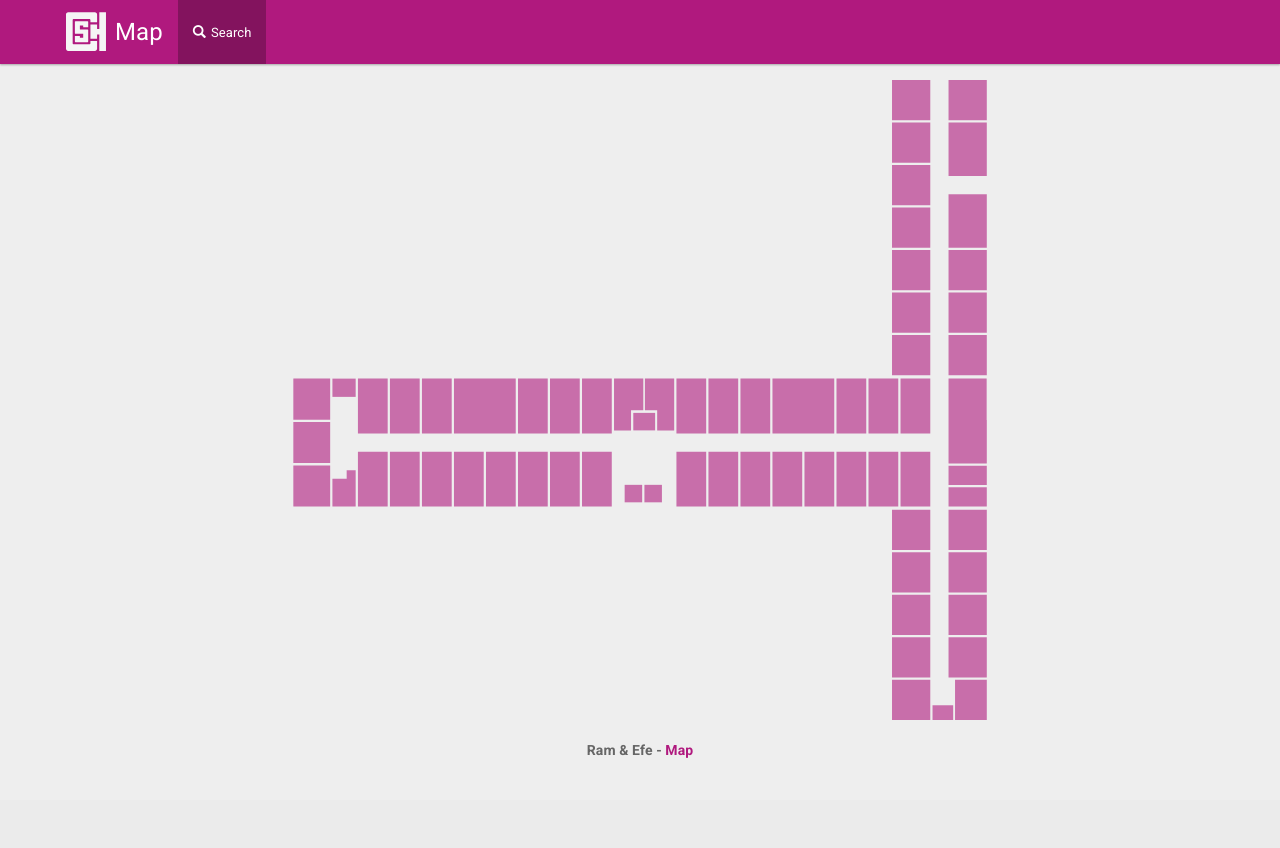
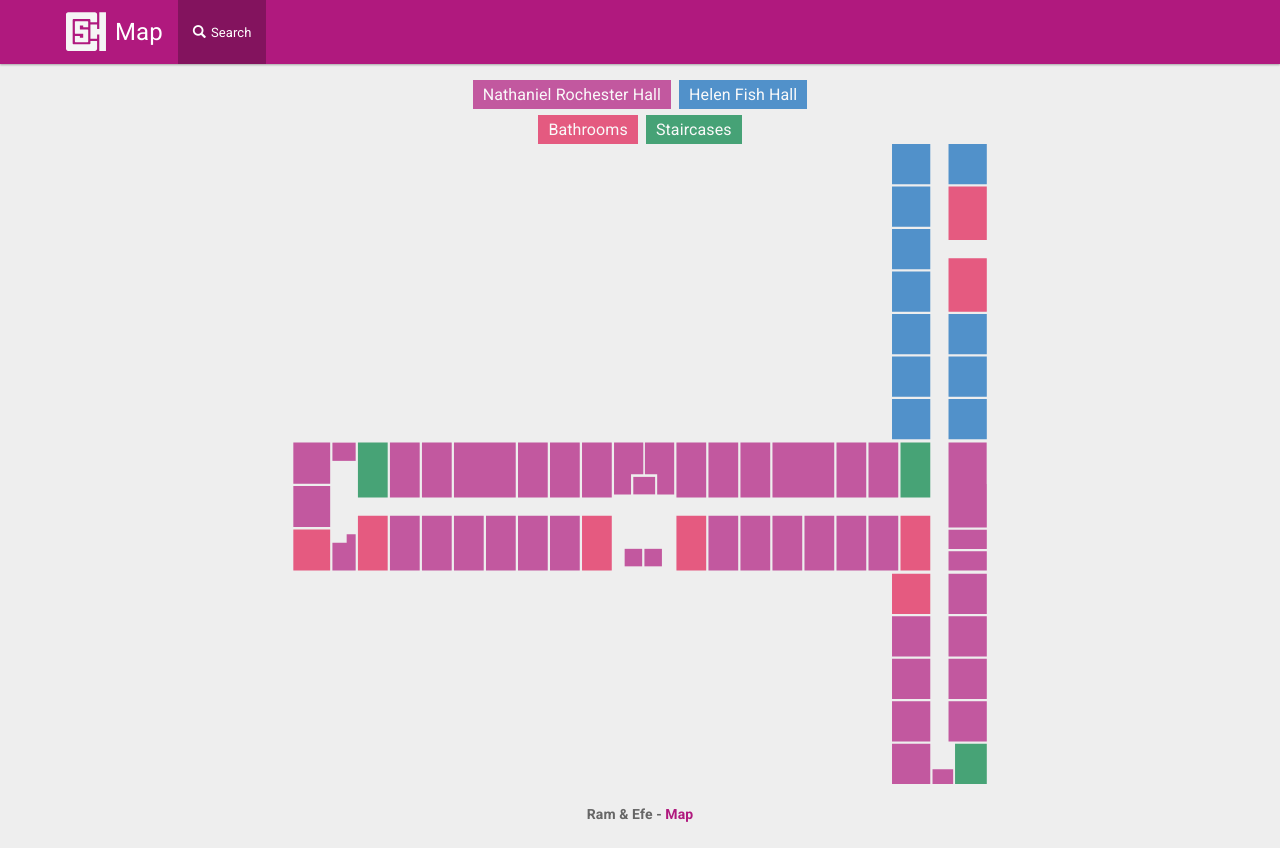
Before and after one commit to RamZallan/csh-map, a Flask app: page / in a window 1280 px wide. Before the commit the page ends 758 px from the top, so only its background shows below. Run offline with Flask 2, Linux system fonts and the light colour scheme; parts of the project's set-up code (start-up, migrations or seed data) failed here and were passed over; some libraries are stand-ins or nearby versions.

Commit message:
Adding and updating base cases for special rooms (lounge, staircases, etc.)

```diff
--- a/csh_map/static/css/styles.css
+++ b/csh_map/static/css/styles.css
@@ -1,55 +1,93 @@
+/* line 6, C:/Users/Ram/Desktop/csh-map/csh_map/static/css/styles.scss */
 body {
-    padding-top: 80px;
-}
+  padding: 80px 0 20px 0; }
 
+/* line 10, C:/Users/Ram/Desktop/csh-map/csh_map/static/css/styles.scss */
+#legend {
+  text-align: center;
+  font-size: 16px;
+  opacity: 0.7;
+  color: white; }
+  /* line 15, C:/Users/Ram/Desktop/csh-map/csh_map/static/css/styles.scss */
+  #legend #legend-buildings {
+    margin-bottom: 5px; }
+  /* line 18, C:/Users/Ram/Desktop/csh-map/csh_map/static/css/styles.scss */
+  #legend span {
+    padding: 5px 10px;
+    margin: 10px 2px; }
+    /* line 21, C:/Users/Ram/Desktop/csh-map/csh_map/static/css/styles.scss */
+    #legend span#legend-bathrooms {
+      background: #E11C52; }
+    /* line 24, C:/Users/Ram/Desktop/csh-map/csh_map/static/css/styles.scss */
+    #legend span#legend-nrh {
+      background: #B0197E; }
+    /* line 27, C:/Users/Ram/Desktop/csh-map/csh_map/static/css/styles.scss */
+    #legend span#legend-fish {
+      background: #0F6ABB; }
+    /* line 30, C:/Users/Ram/Desktop/csh-map/csh_map/static/css/styles.scss */
+    #legend span#legend-staircases {
+      background: #008344; }
+
+/* line 36, C:/Users/Ram/Desktop/csh-map/csh_map/static/css/styles.scss */
 svg {
   width: 100%;
   height: auto;
-    max-height: 80vh;
-}
+  max-height: 80vh; }
 
+/* line 42, C:/Users/Ram/Desktop/csh-map/csh_map/static/css/styles.scss */
 .room {
   cursor: pointer;
-    opacity: 0.6;
+  opacity: 0.7;
   fill: #B0197E;
-    transition: 0.3s opacity;
-}
+  transition: 0.3s opacity; }
+  /* line 47, C:/Users/Ram/Desktop/csh-map/csh_map/static/css/styles.scss */
+  .room.bathroom {
+    fill: #E11C52; }
+  /* line 50, C:/Users/Ram/Desktop/csh-map/csh_map/static/css/styles.scss */
+  .room.staircase {
+    fill: #008344; }
+  /* line 53, C:/Users/Ram/Desktop/csh-map/csh_map/static/css/styles.scss */
+  .room:hover {
+    opacity: 1; }
 
-.room:hover {
-    opacity: 1;
-}
+/* line 59, C:/Users/Ram/Desktop/csh-map/csh_map/static/css/styles.scss */
+#fish .room {
+  fill: #0F6ABB; }
+  /* line 61, C:/Users/Ram/Desktop/csh-map/csh_map/static/css/styles.scss */
+  #fish .room.bathroom {
+    fill: #E11C52; }
 
+/* line 67, C:/Users/Ram/Desktop/csh-map/csh_map/static/css/styles.scss */
 nav .glyphicon {
-    margin-right: 5px;
-}
+  margin-right: 5px; }
 
+/* line 71, C:/Users/Ram/Desktop/csh-map/csh_map/static/css/styles.scss */
 footer {
   margin-top: 10px;
   text-align: center;
   font-weight: bold;
-    font-size: 14px;
-}
+  font-size: 14px; }
 
+/* line 78, C:/Users/Ram/Desktop/csh-map/csh_map/static/css/styles.scss */
 .modal-header {
   padding: 2px 0;
   text-align: center;
-    border-bottom: 1px solid #555;
-}
-
+  border-bottom: 1px solid #555; }
+  /* line 82, C:/Users/Ram/Desktop/csh-map/csh_map/static/css/styles.scss */
   .modal-header .close {
     padding: 5px 10px;
     font-size: 25px;
     color: #B0197E;
-    outline: none;
-}
-
+    outline: none; }
+  /* line 88, C:/Users/Ram/Desktop/csh-map/csh_map/static/css/styles.scss */
   .modal-header h4 {
     font-weight: bolder;
-    margin-left: 30px;
-}
+    margin-left: 30px; }
 
+/* line 94, C:/Users/Ram/Desktop/csh-map/csh_map/static/css/styles.scss */
 .modal-body p {
   font-size: 16px;
   padding-top: 10px;
-    text-align: center;
-}/
+  text-align: center; }
+
+/*# sourceMappingURL=styles.css.map */
--- /dev/null
+++ b/csh_map/static/css/styles.scss
@@ -0,0 +1,98 @@
+$purple: #B0197E;
+$pink: #E11C52;
+$blue: #0F6ABB;
+$green: #008344;
+
+body {
+    padding: 80px 0 20px 0;
+}
+
+#legend {
+    text-align: center;
+    font-size: 16px;
+    opacity: 0.7;
+    color: white;
+    & #legend-buildings {
+        margin-bottom: 5px;
+    }
+    & span {
+        padding: 5px 10px;
+        margin: 10px 2px;
+        &#legend-bathrooms {
+            background: $pink;
+        }
+        &#legend-nrh {
+            background: $purple;
+        }
+        &#legend-fish {
+            background: $blue;
+        }
+        &#legend-staircases {
+            background: $green;
+        }
+    }
+}
+
+svg {
+    width: 100%;
+    height: auto;
+    max-height: 80vh;
+}
+
+.room {
+    cursor: pointer;
+    opacity: 0.7;
+    fill: $purple;
+    transition: 0.3s opacity;
+    &.bathroom {
+        fill: $pink;
+    }
+    &.staircase {
+        fill: $green;
+    }
+    &:hover {
+        opacity: 1;
+    }
+}
+
+#fish {
+    & .room {
+        fill: $blue;
+        &.bathroom {
+            fill: $pink;
+        }
+    }
+}
+
+nav .glyphicon {
+    margin-right: 5px;
+}
+
+footer {
+    margin-top: 10px;
+    text-align: center;
+    font-weight: bold;
+    font-size: 14px;
+}
+
+.modal-header {
+    padding: 2px 0;
+    text-align: center;
+    border-bottom: 1px solid #555;
+    & .close {
+        padding: 5px 10px;
+        font-size: 25px;
+        color: $purple;
+        outline: none;
+    }
+    & h4 {
+        font-weight: bolder;
+        margin-left: 30px;
+    }
+}
+
+.modal-body p {
+    font-size: 16px;
+    padding-top: 10px;
+    text-align: center;
+}
--- a/csh_map/static/js/scripts.js
+++ b/csh_map/static/js/scripts.js
@@ -11,6 +11,8 @@ var regexBldg = /([(a-zA-Z)])\w+/g,
 // Used for convenience, but not neccesary
 var $modalTitle = $('#map-modal .modal-title'),
     $modalBody = $("#map-modal .modal-body");
+
+
 
 function updateModalTitle(title) {
     /*
@@ -47,10 +49,12 @@ function updateResidents(roomNum) {
         case "3058":
             $modalTitle.css('textTransform', 'capitalize');
             updateModalTitle("Lounge");
+            updateModalBody("No residents.");
             break;
         case "3098":
             $modalTitle.css('textTransform', 'capitalize');
             updateModalTitle("User Center");
+            updateModalBody("No residents.");
             break;
         case "3034":
             $modalTitle.css('textTransform', 'capitalize');
@@ -59,16 +63,19 @@ function updateResidents(roomNum) {
             break;
             $modalTitle.css('textTransform', 'capitalize');
         case "3048":
+            $modalTitle.css('textTransform', 'capitalize');
             updateModalTitle("Server Room");
             updateModalBody("Jordan Rodgers<br>Liam Middlebrook<br>Marc Billow<br>James Forcier");
             break;
         case "3012":
             $modalTitle.css('textTransform', 'capitalize');
             updateModalTitle("User Center");
+            updateModalBody("No residents.");
             break;
         case "3950":
             $modalTitle.css('textTransform', 'capitalize');
             updateModalTitle("Elevator");
+            updateModalBody("No residents.");
             break;
         case "3080":
             $modalTitle.css('textTransform', 'capitalize');
@@ -86,6 +93,7 @@ function updateResidents(roomNum) {
         case "3962":
             $modalTitle.css('textTransform', 'capitalize');
             updateModalTitle("Staircase");
+            updateModalBody("No residents.");
             break;
         case "F%203023":
         case "F%203018":
--- a/csh_map/templates/index.html
+++ b/csh_map/templates/index.html
@@ -32,7 +32,6 @@
             <!--/.nav-collapse -->
         </div>
     </nav>
-
     <div class="modal fade" id="map-modal" role="dialog" tabindex="-1" aria-labelledby="residents-modal-label" style="display: none;">
         <div class="modal-dialog modal-sm" role="document">
             <div class="modal-content">
@@ -46,6 +45,17 @@
 
     <div class="container">
         <div class="row">
+            <div class="col-xs-12 col-md-8 col-md-offset-2" id="legend">
+                <div id="legend-buildings"><span id="legend-nrh">Nathaniel Rochester Hall</span>
+                    <span id="legend-fish">Helen Fish Hall</span>
+                </div>
+                <div class="legend-types">
+                    <span id="legend-bathrooms">Bathrooms</span>
+                    <span id="legend-staircases">Staircases</span>
+                </div>
+            </div>
+        </div>
+        <div class="row">
             <div class="col-md-12 col-lg-8 col-lg-offset-2" id="map-container">
                 <svg id="floorplan" xmlns="http://www.w3.org/2000/svg" viewBox="1464 -458 2772.3 2559">
                     <g id="southSide">
@@ -56,16 +66,16 @@
                         <path id="nrh-3-3099" class="room" data-toggle="modal" data-target="#map-modal" d="M2234.3 1028h119v219h-119z" />
                         <path id="nrh-3-3095" class="room" data-toggle="modal" data-target="#map-modal" d="M2362.3 1028h119v219h-119z" />
                         <path id="nrh-3-3091" class="room" data-toggle="modal" data-target="#map-modal" d="M2490.3 1028h119v219h-119z" />
-                            <path id="nrh-3-3087" class="room" data-toggle="modal" data-target="#map-modal" d="M2618.3 1028h119v219h-119z" />
+                        <path id="nrh-3-3087" class="room bathroom" data-toggle="modal" data-target="#map-modal" d="M2618.3 1028h119v219h-119z" />
                         <path id="nrh-3-3086" class="room" data-toggle="modal" data-target="#map-modal" d="M2618.3 736h119v219h-119z" />
                         <path id="nrh-3-3090" class="room" data-toggle="modal" data-target="#map-modal" d="M2490.3 736h119v219h-119z" />
                         <path id="nrh-3-3094" class="room" data-toggle="modal" data-target="#map-modal" d="M2362.3 736h119v219h-119z" />
                         <path id="nrh-3-3098" class="room" data-toggle="modal" data-target="#map-modal" d="M2106.3 736h247v219h-247z" />
                         <path id="nrh-3-3110" class="room" data-toggle="modal" data-target="#map-modal" d="M1850.3 736h119v219h-119z" />
                         <path id="nrh-3-3106" class="room" data-toggle="modal" data-target="#map-modal" d="M1978.3 736h119v219h-119z" />
-                            <path id="nrh-3-3115" class="room" data-toggle="modal" data-target="#map-modal" d="M1722.3 1028h119v219h-119z" />
-                            <path id="nrh-3-3962" class="room" data-toggle="modal" data-target="#map-modal" d="M1722.3 736h119v219h-119z" />
-                            <path id="nrh-3-3125" class="room" data-toggle="modal" data-target="#map-modal" d="M1464 1083.3h147.3v164H1464z" />
+                        <path id="nrh-3-3115" class="room bathroom" data-toggle="modal" data-target="#map-modal" d="M1722.3 1028h119v219h-119z" />
+                        <path id="nrh-3-3962" class="room staircase" data-toggle="modal" data-target="#map-modal" d="M1722.3 736h119v219h-119z" />
+                        <path id="nrh-3-3125" class="room bathroom" data-toggle="modal" data-target="#map-modal" d="M1464 1083.3h147.3v164H1464z" />
                         <path id="nrh-3-3126" class="room" data-toggle="modal" data-target="#map-modal" d="M1464 909.3h147.3v164H1464z" />
                         <path id="nrh-3-3124" class="room" data-toggle="modal" data-target="#map-modal" d="M1464 736h147.3v164H1464z" />
                         <path id="nrh-3-3120" class="room" data-toggle="modal" data-target="#map-modal" d="M1620.3 736h93v73h-93z" />
@@ -84,15 +94,15 @@
                         <path id="nrh-3-3058" class="room" data-toggle="modal" data-target="#map-modal" d="M3379.8 736h247v219h-247z" />
                         <path id="nrh-3-3054" class="room" data-toggle="modal" data-target="#map-modal" d="M3635.8 736h119v219h-119z" />
                         <path id="nrh-3-3050" class="room" data-toggle="modal" data-target="#map-modal" d="M3763.8 736h119v219h-119z" />
-                        <path id="nrh-3-3961" class="room" data-toggle="modal" data-target="#map-modal" d="M3891.8 736h119v219h-119z" />
+                        <path id="nrh-3-3961" class="room staircase" data-toggle="modal" data-target="#map-modal" d="M3891.8 736h119v219h-119z" />
                         <path id="nrh-3-3071" class="room" data-toggle="modal" data-target="#map-modal" d="M3123.8 1028h119v219h-119z" />
                         <path id="nrh-3-3067" class="room" data-toggle="modal" data-target="#map-modal" d="M3251.8 1028h119v219h-119z" />
                         <path id="nrh-3-3063" class="room" data-toggle="modal" data-target="#map-modal" d="M3379.8 1028h119v219h-119z" />
-                        <path id="nrh-3-3075" class="room" data-toggle="modal" data-target="#map-modal" d="M2995.8 1028h119v219h-119z" />
+                        <path id="nrh-3-3075" class="room bathroom" data-toggle="modal" data-target="#map-modal" d="M2995.8 1028h119v219h-119z" />
                         <path id="nrh-3-3059" class="room" data-toggle="modal" data-target="#map-modal" d="M3507.8 1028h119v219h-119z" />
                         <path id="nrh-3-3055" class="room" data-toggle="modal" data-target="#map-modal" d="M3635.8 1028h119v219h-119z" />
                         <path id="nrh-3-3051" class="room" data-toggle="modal" data-target="#map-modal" d="M3763.8 1028h119v219h-119z" />
-                        <path id="nrh-3-3047" class="room" data-toggle="modal" data-target="#map-modal" d="M3891.8 1028h119v219h-119z" />
+                        <path id="nrh-3-3047" class="room bathroom" data-toggle="modal" data-target="#map-modal" d="M3891.8 1028h119v219h-119z" />
                         <path id="nrh-3-3048" class="room" data-toggle="modal" data-target="#map-modal" d="M4083.8 736h152.5v165h-152.5z" />
                         <path id="nrh-3-3034" class="room" data-toggle="modal" data-target="#map-modal" d="M4083.8 901h153v174h-153z" />
                         <path id="nrh-3-3028" class="room" data-toggle="modal" data-target="#map-modal" d="M4083.8 1170h153v77h-153z" />
@@ -103,12 +113,12 @@
                         <path id="nrh-3-3020" class="room" data-toggle="modal" data-target="#map-modal" d="M4083.8 1430h153v161h-153z" />
                         <path id="nrh-3-3016" class="room" data-toggle="modal" data-target="#map-modal" d="M4083.8 1600h153v161h-153z" />
                         <path id="nrh-3-3012" class="room" data-toggle="modal" data-target="#map-modal" d="M4083.8 1770h153v161h-153z" />
-                        <path id="nrh-3-3025" class="room" data-toggle="modal" data-target="#map-modal" d="M3857.8 1260h153v161h-153z" />
+                        <path id="nrh-3-3025" class="room bathroom" data-toggle="modal" data-target="#map-modal" d="M3857.8 1260h153v161h-153z" />
                         <path id="nrh-3-3021" class="room" data-toggle="modal" data-target="#map-modal" d="M3857.8 1430h153v161h-153z" />
                         <path id="nrh-3-3017" class="room" data-toggle="modal" data-target="#map-modal" d="M3857.8 1600h153v161h-153z" />
                         <path id="nrh-3-3013" class="room" data-toggle="modal" data-target="#map-modal" d="M3857.8 1770h153v161h-153z" />
                         <path id="nrh-3-3009" class="room" data-toggle="modal" data-target="#map-modal" d="M3857.8 1940h153v161h-153z" />
-                        <path id="nrh-3-3960" class="room" data-toggle="modal" data-target="#map-modal" d="M4109.8 1940h127v161h-127z" />
+                        <path id="nrh-3-3960" class="room staircase" data-toggle="modal" data-target="#map-modal" d="M4109.8 1940h127v161h-127z" />
                         <path id="nrh-3-3008" class="room" data-toggle="modal" data-target="#map-modal" d="M4019.8 2042h82.5v59h-82.5z" />
                     </g>
                     <g id="fish">
@@ -116,13 +126,13 @@
                         <path id="fish-3-3001" class="room" data-toggle="modal" data-target="#map-modal" d="M3857.8 562h153v161h-153z" />
                         <path id="fish-3-3004" class="room" data-toggle="modal" data-target="#map-modal" d="M4083.8 392h153v161h-153z" />
                         <path id="fish-3-3008" class="room" data-toggle="modal" data-target="#map-modal" d="M4083.8 222h153v161h-153z" />
-                        <path id="fish-3-3961" class="room" data-toggle="modal" data-target="#map-modal" d="M3857.8 392h153v161h-153z" />
+                        <path id="fish-3-3961" class="room staircase" data-toggle="modal" data-target="#map-modal" d="M3857.8 392h153v161h-153z" />
                         <path id="fish-3-3011" class="room" data-toggle="modal" data-target="#map-modal" d="M3857.8 222h153v161h-153z" />
                         <path id="fish-3-3017" class="room" data-toggle="modal" data-target="#map-modal" d="M3857.8 52h153v161h-153z" />
                         <path id="fish-3-3021" class="room" data-toggle="modal" data-target="#map-modal" d="M3857.8-118h153V43h-153z" />
                         <path id="fish-3-3045" class="room" data-toggle="modal" data-target="#map-modal" d="M3857.8-288h153v161h-153z" />
-                        <path id="fish-3-3018" class="room" data-toggle="modal" data-target="#map-modal" d="M4083.8-1h153v214h-153z" />
-                        <path id="fish-3-3023" class="room" data-toggle="modal" data-target="#map-modal" d="M4083.8-288h153v214h-153z" />
+                        <path id="fish-3-3018" class="room bathroom" data-toggle="modal" data-target="#map-modal" d="M4083.8-1h153v214h-153z" />
+                        <path id="fish-3-3023" class="room bathroom" data-toggle="modal" data-target="#map-modal" d="M4083.8-288h153v214h-153z" />
                         <path id="fish-3-3049" class="room" data-toggle="modal" data-target="#map-modal" d="M3857.8-458h153v161h-153z" />
                         <path id="fish-3-3048" class="room" data-toggle="modal" data-target="#map-modal" d="M4083.8-458h153v161h-153z" />
                     </g>
```
Also changed, not shown: 1 other file. Lines whose indentation alone changed are shown as unchanged.
